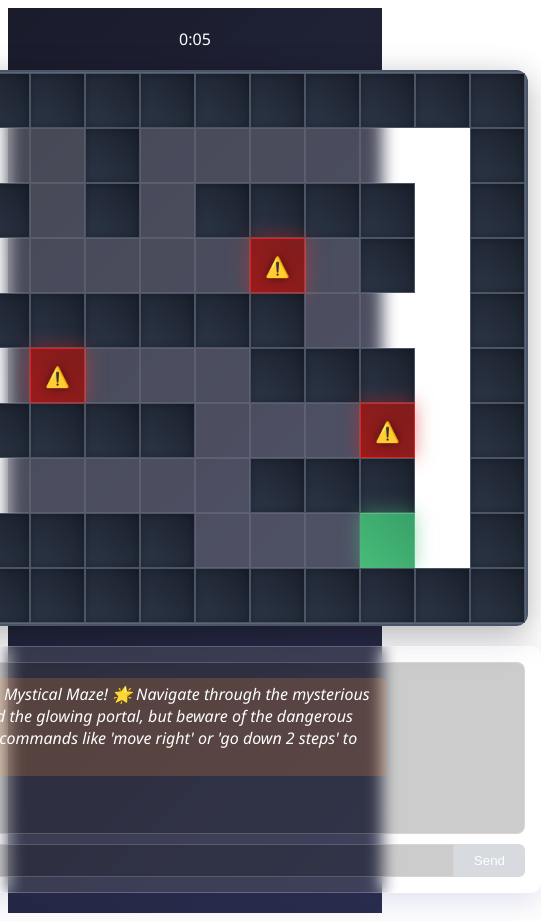
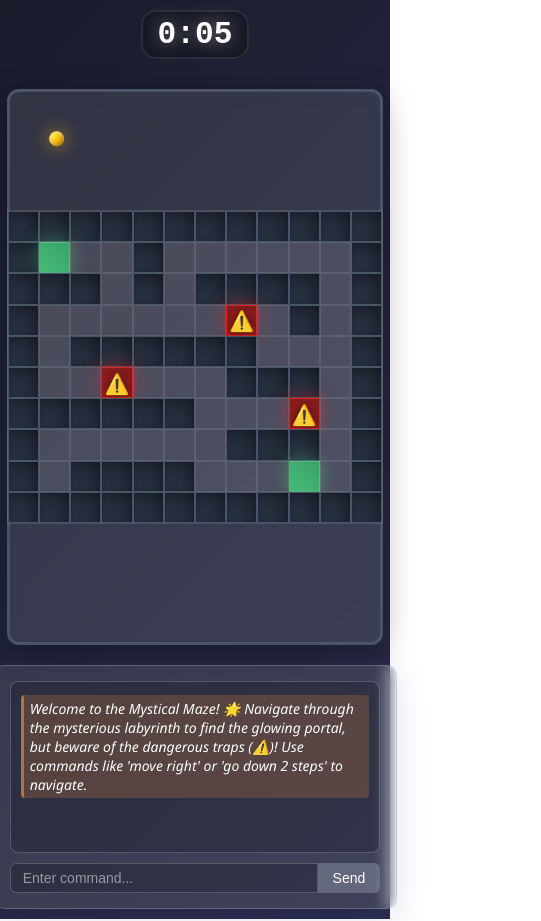
Before and after one commit to aesthytik/ai-maze-runner, a Next.js app: page / in a window 390 px wide. Shown: the whole page, 541 px wide, since content can reach past the window. Built offline with nearby package versions, Linux system fonts and the light colour scheme.

Commit message:
Refactor layout and enhance responsiveness with viewport meta tag, dynamic cell sizing, and touch event handling

```diff
--- a/src/app/layout.js
+++ b/src/app/layout.js
@@ -6,7 +6,13 @@ export const metadata = {
 export default function RootLayout({ children }) {
   return (
     <html lang="en">
-      <body>{children}</body>
+      <head>
+        <meta
+          name="viewport"
+          content="width=device-width, initial-scale=1.0, maximum-scale=1.0, user-scalable=no"
+        />
+      </head>
+      <body style={{ margin: 0, padding: 0 }}>{children}</body>
     </html>
   );
 }
--- a/src/app/page.js
+++ b/src/app/page.js
@@ -1,6 +1,6 @@
 "use client";
 
-import React, { useEffect, useState } from "react";
+import React, { useEffect, useState, useCallback, useRef } from "react";
 import { createMazePrompt } from "../utils/prompt";
 import styles from "./page.module.css";
 
@@ -49,7 +49,79 @@ export default function Home() {
 
   const MAZE_COLS = 12;
   const MAZE_ROWS = 10;
-  const CELL_SIZE = 55;
+  const [cellSize, setCellSize] = useState(
+    Math.min(55, typeof window !== "undefined" ? window.innerWidth * 0.08 : 55)
+  );
+
+  useEffect(() => {
+    const handleResize = () => {
+      setCellSize(Math.min(55, window.innerWidth * 0.08));
+    };
+
+    window.addEventListener("resize", handleResize);
+    return () => window.removeEventListener("resize", handleResize);
+  }, []);
+
+  // Handle touch events for mobile
+  const touchStartPosition = useRef({ x: 0, y: 0 });
+
+  const handleTouchStart = useCallback((e) => {
+    touchStartPosition.current = {
+      x: e.touches[0].clientX,
+      y: e.touches[0].clientY,
+    };
+  }, []);
+
+  const handleTouchEnd = useCallback(
+    (e) => {
+      if (gameWon) return;
+
+      const touchEndX = e.changedTouches[0].clientX;
+      const touchEndY = e.changedTouches[0].clientY;
+
+      const deltaX = touchEndX - touchStartPosition.current.x;
+      const deltaY = touchEndY - touchStartPosition.current.y;
+
+      // Minimum swipe distance
+      const minSwipeDistance = 30;
+
+      if (Math.abs(deltaX) > Math.abs(deltaY)) {
+        if (Math.abs(deltaX) > minSwipeDistance) {
+          if (deltaX > 0) {
+            executeMovement({ direction: "right", steps: 1 }, playerPos);
+          } else {
+            executeMovement({ direction: "left", steps: 1 }, playerPos);
+          }
+        }
+      } else {
+        if (Math.abs(deltaY) > minSwipeDistance) {
+          if (deltaY > 0) {
+            executeMovement({ direction: "down", steps: 1 }, playerPos);
+          } else {
+            executeMovement({ direction: "up", steps: 1 }, playerPos);
+          }
+        }
+      }
+    },
+    [gameWon, playerPos]
+  );
+
+  useEffect(() => {
+    const mazeContainer = document.querySelector(`.${styles.mazeContainer}`);
+    if (mazeContainer) {
+      mazeContainer.addEventListener("touchstart", handleTouchStart, {
+        passive: true,
+      });
+      mazeContainer.addEventListener("touchend", handleTouchEnd, {
+        passive: true,
+      });
+
+      return () => {
+        mazeContainer.removeEventListener("touchstart", handleTouchStart);
+        mazeContainer.removeEventListener("touchend", handleTouchEnd);
+      };
+    }
+  }, [handleTouchStart, handleTouchEnd]);
 
   const mazeData = [
     [1, 1, 1, 1, 1, 1, 1, 1, 1, 1, 1, 1],
@@ -339,8 +411,8 @@ export default function Home() {
         <div
           className={styles.mazeContainer}
           style={{
-            gridTemplateColumns: `repeat(${MAZE_COLS}, ${CELL_SIZE}px)`,
-            gridTemplateRows: `repeat(${MAZE_ROWS}, ${CELL_SIZE}px)`,
+            gridTemplateColumns: `repeat(${MAZE_COLS}, ${cellSize}px)`,
+            gridTemplateRows: `repeat(${MAZE_ROWS}, ${cellSize}px)`,
           }}
         >
           {mazeData.map((row, r) =>
@@ -370,8 +442,8 @@ export default function Home() {
         <div
           className={styles.player}
           style={{
-            top: `${playerPos.row * CELL_SIZE + 27.5}px`,
-            left: `${playerPos.col * CELL_SIZE + 27.5}px`,
+            top: `${playerPos.row * cellSize + cellSize / 2}px`,
+            left: `${playerPos.col * cellSize + cellSize / 2}px`,
           }}
         />
       </div>
--- a/src/app/page.module.css
+++ b/src/app/page.module.css
@@ -10,6 +10,20 @@
   color: #fff;
 }
 
+.timer {
+  font-size: min(48px, 8vw);
+  font-weight: bold;
+  color: #fff;
+  text-shadow: 0 0 20px rgba(255, 255, 255, 0.5);
+  margin-bottom: 20px;
+  font-family: monospace;
+  background: rgba(0, 0, 0, 0.3);
+  padding: 10px 30px;
+  border-radius: 15px;
+  border: 2px solid rgba(255, 255, 255, 0.1);
+  backdrop-filter: blur(8px);
+}
+
 .gameContainer {
   position: relative;
   margin: 20px 0;
@@ -17,8 +31,8 @@
   background-color: rgba(255, 255, 255, 0.1);
   border-radius: 12px;
   box-shadow: 0 8px 32px rgba(0, 0, 0, 0.3);
-  width: 660px;
-  height: 550px;
+  width: min(660px, 95vw);
+  height: min(550px, 80vh);
   padding: 0;
   backdrop-filter: blur(8px);
   display: flex;
@@ -33,8 +47,8 @@
 }
 
 .cell {
-  width: 55px;
-  height: 55px;
+  width: min(55px, 8vw);
+  height: min(55px, 8vw);
   border: 1px solid rgba(255, 255, 255, 0.1);
   box-sizing: border-box;
   transition: all 0.3s ease;
@@ -93,8 +107,8 @@
 
 .player {
   position: absolute;
-  width: 30px;
-  height: 30px;
+  width: min(30px, 4vw);
+  height: min(30px, 4vw);
   border-radius: 50%;
   background: radial-gradient(
     circle at 30% 30%,
@@ -189,7 +203,7 @@
 }
 
 .chatInterface {
-  width: 660px;
+  width: min(660px, 95vw);
   background: rgba(255, 255, 255, 0.1);
   border: 1px solid rgba(255, 255, 255, 0.2);
   border-radius: 10px;
@@ -199,7 +213,7 @@
 }
 
 .chatOutput {
-  height: 150px;
+  height: min(150px, 30vh);
   overflow-y: auto;
   border: 1px solid rgba(255, 255, 255, 0.2);
   margin-bottom: 10px;
@@ -292,3 +306,36 @@
   border: 1px solid rgba(239, 68, 68, 0.3);
   backdrop-filter: blur(4px);
 }
+
+@media (max-width: 480px) {
+  .main {
+    padding: 10px;
+  }
+
+  .timer {
+    margin-bottom: 10px;
+    padding: 5px 15px;
+  }
+
+  .message {
+    margin: 3px 0;
+    padding: 4px 6px;
+    font-size: 14px;
+  }
+
+  .chatInputArea input {
+    padding: 6px 12px;
+    font-size: 14px;
+  }
+
+  .chatInputArea button {
+    padding: 6px 15px;
+    font-size: 14px;
+  }
+
+  .feedback {
+    font-size: 14px;
+    padding: 8px;
+    margin: 8px 0;
+  }
+}
```
